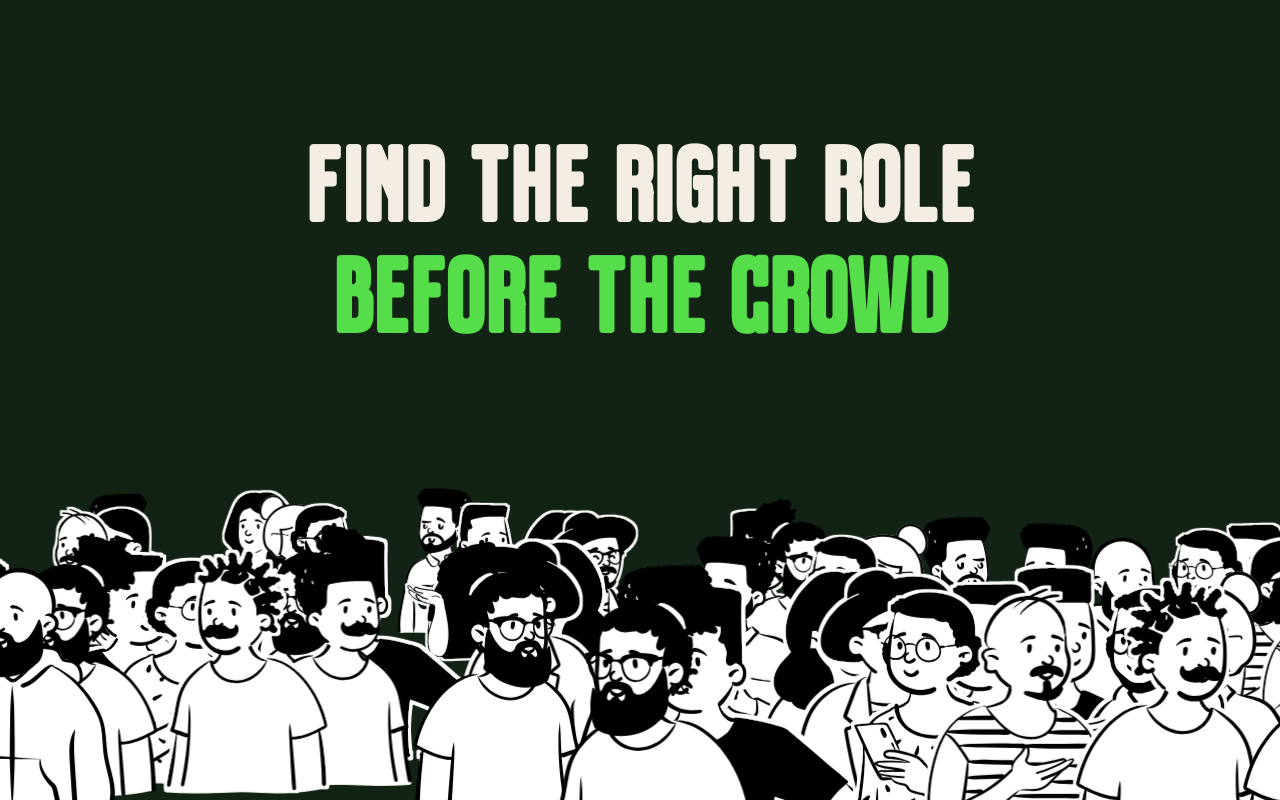
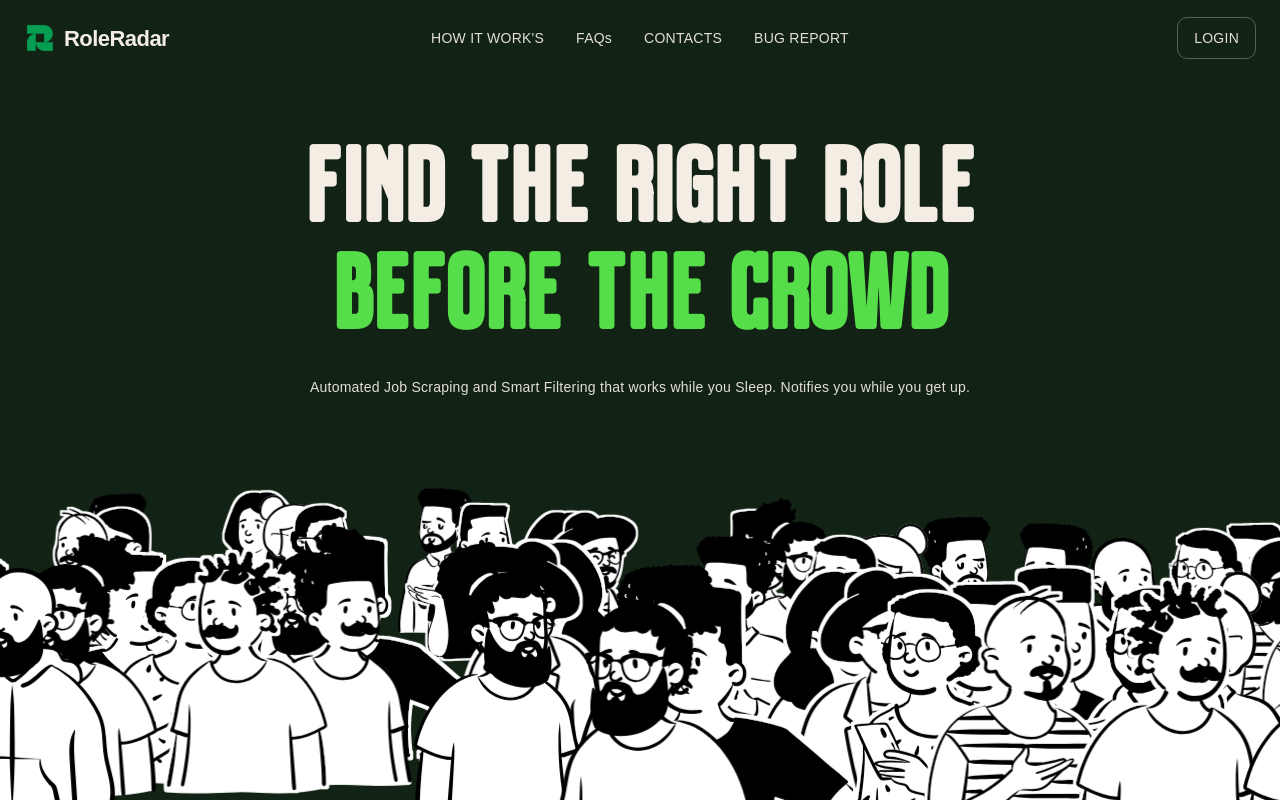
Before and after one commit to uzicodes/Role-Radar, a Next.js app: page / in a window 1280 px wide. Built offline with nearby package versions, Linux system fonts and the light colour scheme.

Commit message:
feat(nav): navbar added on the landing page with nav-links.

```diff
--- a/src/components/landing-page/hero/HeroSection.tsx
+++ b/src/components/landing-page/hero/HeroSection.tsx
@@ -1,8 +1,10 @@
 import WalkingCrowd from "./WalkingCrowd";
+import Navbar from "./navbar";
 
 export default function HeroSection() {
   return (
     <main className="relative isolate min-h-screen w-full overflow-hidden bg-[#122315]">
+      <Navbar />
       <section
         aria-labelledby="hero-heading"
         className="relative z-10 mx-auto flex min-h-screen w-full max-w-6xl flex-col items-center px-6 pt-[18vh] text-center"
@@ -12,10 +14,24 @@ export default function HeroSection() {
           id="hero-heading"
         >
           <span className="block text-[#F3EDE4]">Find the right role</span>
-          <span className="mt-2 block text-[#55DD4A]">
+          <span className="mt-1 block text-[#55DD4A]">
             before the crowd
           </span>
         </h1>
+        <p
+          className="mt-6 max-w-4xl text-center"
+          style={{
+            color: "#e3ded9",
+            fontFamily: "Graphik, sans-serif",
+            fontSize: "14px",
+            fontWeight: 500,
+            letterSpacing: "0.25px",
+            lineHeight: "20px",
+          }}
+        >
+          Automated Job Scraping and Smart Filtering that works while you Sleep. Notifies you while you get up.
+
+        </p>
       </section>
       <WalkingCrowd />
     </main>
--- a/src/components/landing-page/hero/PromptComposer.tsx
+++ /dev/null
@@ -1,189 +0,0 @@
-"use client";
-
-import { useEffect, useRef, useState, type FormEvent, type MouseEvent } from "react";
-import { usePrefersReducedMotion } from "./usePrefersReducedMotion";
-
-const PROMPT_WORDS = [
-  "checkout",
-  "landing page",
-  "mobile flow",
-  "design system",
-  "pricing page",
-  "dashboard",
-];
-
-type PromptComposerProps = {
-  onStartDesign?: (prompt: string) => void;
-};
-
-function ArrowIcon({ className = "" }: { className?: string }) {
-  return (
-    <svg
-      aria-hidden="true"
-      className={className}
-      fill="none"
-      viewBox="0 0 20 20"
-    >
-      <path
-        d="M3.75 10h12.5m-5-5 5 5-5 5"
-        stroke="currentColor"
-        strokeLinecap="round"
-        strokeLinejoin="round"
-        strokeWidth="1.7"
-      />
-    </svg>
-  );
-}
-
-export default function PromptComposer({
-  onStartDesign,
-}: PromptComposerProps) {
-  const [prompt, setPrompt] = useState("");
-  const [displayWord, setDisplayWord] = useState(PROMPT_WORDS[0]);
-  const [hasInteracted, setHasInteracted] = useState(false);
-  const inputRef = useRef<HTMLInputElement | null>(null);
-  const prefersReducedMotion = usePrefersReducedMotion();
-
-  useEffect(() => {
-    if (prefersReducedMotion || hasInteracted) {
-      return;
-    }
-
-    let wordIndex = 0;
-    let characterCount = PROMPT_WORDS[0].length;
-    let deleting = true;
-    let timeout: ReturnType<typeof setTimeout>;
-
-    const tick = () => {
-      const currentWord = PROMPT_WORDS[wordIndex];
-
-      if (deleting) {
-        characterCount -= 1;
-        setDisplayWord(currentWord.slice(0, characterCount));
-
-        if (characterCount === 0) {
-          deleting = false;
-          wordIndex = (wordIndex + 1) % PROMPT_WORDS.length;
-          timeout = setTimeout(tick, 220);
-          return;
-        }
-
-        timeout = setTimeout(tick, 34);
-        return;
-      }
-
-      const nextWord = PROMPT_WORDS[wordIndex];
-      characterCount += 1;
-      setDisplayWord(nextWord.slice(0, characterCount));
-
-      if (characterCount === nextWord.length) {
-        deleting = true;
-        timeout = setTimeout(tick, 1050);
-        return;
-      }
-
-      timeout = setTimeout(tick, 70);
-    };
-
-    timeout = setTimeout(tick, 1200);
-    return () => clearTimeout(timeout);
-  }, [hasInteracted, prefersReducedMotion]);
-
-  const handleSubmit = (event: FormEvent<HTMLFormElement>) => {
-    event.preventDefault();
-    const trimmedPrompt = prompt.trim();
-    if (trimmedPrompt) {
-      onStartDesign?.(trimmedPrompt);
-    }
-  };
-
-  const handleComposerClick = (event: MouseEvent<HTMLFormElement>) => {
-    if (
-      event.target instanceof Element &&
-      event.target.closest("button")
-    ) {
-      return;
-    }
-
-    inputRef.current?.focus();
-  };
-
-  return (
-    <section
-      aria-labelledby="composer-heading"
-      className="floo-composer-vignette relative mx-auto mt-[34px] w-full max-w-[640px] px-1"
-      id="composer"
-      aria-describedby="composer-description"
-    >
-      <span
-        aria-hidden="true"
-        className="absolute -top-6"
-        id="how-it-works"
-      />
-      <h2
-        className="floo-rise font-caveat text-[34px] font-bold leading-[1.25] text-white"
-        id="composer-heading"
-        style={{ animationDelay: "450ms" }}
-      >
-        Open a canvas. Invite your agents.
-      </h2>
-      <p
-        className="floo-rise mt-2 mb-4 text-[15px] leading-[22.5px] text-[#99A1AF]"
-        id="composer-description"
-        style={{ animationDelay: "530ms" }}
-      >
-        Bring Claude Code, Codex or Cursor, or run the Floo Agent on your own
-        key.
-      </p>
-
-      <div
-        className="floo-composer-border rounded-[17px] p-px shadow-[0_30px_60px_-20px_rgba(0,0,0,0.95)]"
-        style={{ animationDelay: "610ms" }}
-      >
-        <form
-          aria-label="Design prompt"
-          className="flex items-center gap-3 rounded-[16px] bg-[#121215] p-2.5 pl-[18px] sm:p-3 sm:pl-[18px]"
-          onClick={handleComposerClick}
-          onSubmit={handleSubmit}
-        >
-          <div className="relative h-[42px] min-w-0 flex-1">
-            {!hasInteracted && prompt.length === 0 && (
-              <span
-                aria-hidden="true"
-                className="pointer-events-none absolute inset-0 flex items-center overflow-hidden whitespace-nowrap text-[14px] text-[#8E8E98] sm:text-[16px]"
-              >
-                Let’s design a{" "}
-                <strong className="ml-1 font-bold text-white">
-                  {displayWord}
-                </strong>
-                <span className="floo-caret ml-1 inline-block h-[19px] w-0.5 shrink-0 bg-[#A4F002]" />
-              </span>
-            )}
-            <input
-              aria-label="What would you like to design?"
-              autoComplete="off"
-              className={`relative z-[1] h-full w-full min-w-0 bg-transparent text-[14px] outline-none placeholder:text-[#8E8E98] sm:text-[16px] ${
-                !hasInteracted && prompt.length === 0
-                  ? "text-transparent caret-transparent"
-                  : "text-white caret-[#A4F002]"
-              }`}
-              onChange={(event) => setPrompt(event.currentTarget.value)}
-              onFocus={() => setHasInteracted(true)}
-              placeholder={hasInteracted ? "Describe your design..." : ""}
-              ref={inputRef}
-              spellCheck={false}
-              value={prompt}
-            />
-          </div>
-          <button
-            className="inline-flex h-[42px] shrink-0 items-center gap-2 rounded-[10px] bg-white px-[14px] text-[14px] font-semibold text-black transition-colors hover:bg-[#E5E7EB] sm:px-[18px] sm:text-[15px]"
-            type="submit"
-          >
-            Start
-            <ArrowIcon className="h-[18px] w-[18px]" />
-          </button>
-        </form>
-      </div>
-    </section>
-  );
-}
--- /dev/null
+++ b/src/components/landing-page/hero/navbar.tsx
@@ -0,0 +1,68 @@
+import Image from "next/image";
+import Link from "next/link";
+
+const navigationLinks = [
+  { href: "#how-it-works", label: "HOW IT WORK'S" },
+  { href: "#faqs", label: "FAQs" },
+  { href: "#contacts", label: "CONTACTS" },
+  { href: "#bugs", label: "BUG REPORT" },
+];
+
+const navigationTextStyle = {
+  fontFamily: "Graphik, sans-serif",
+  fontSize: "14px",
+  fontWeight: 500,
+  lineHeight: "20px",
+  letterSpacing: "0.25px",
+  color: "#e3ded9",
+};
+
+export default function Navbar() {
+  return (
+    <header className="absolute inset-x-0 top-0 z-20 bg-[#122315]">
+      <nav
+        aria-label="Main navigation"
+        className="relative mx-auto flex h-[76px] w-full max-w-[1440px] items-center justify-between px-6"
+      >
+        <Link
+          aria-label="RoleRadar home"
+          className="flex items-center gap-2 text-[22px] font-bold tracking-tight text-[#F3EDE4]"
+          href="/"
+        >
+          <Image
+            alt=""
+            aria-hidden="true"
+            className="h-8 w-8 object-contain"
+            height={32}
+            src="/logo.webp"
+            width={32}
+          />
+          <span>RoleRadar</span>
+        </Link>
+
+        <div className="absolute left-1/2 hidden -translate-x-1/2 items-center gap-8 md:flex">
+          {navigationLinks.map(({ href, label }) => (
+            <Link
+              className="transition-opacity hover:opacity-75 focus-visible:outline-2 focus-visible:outline-offset-4 focus-visible:outline-[#55DD4A]"
+              href={href}
+              key={label}
+              style={navigationTextStyle}
+            >
+              {label}
+            </Link>
+          ))}
+        </div>
+
+        <div className="ml-auto flex items-center gap-3">
+          <Link
+            className="inline-flex h-[42px] items-center justify-center rounded-[10px] border border-[#566053] px-4 transition-colors hover:bg-white/5 focus-visible:outline-2 focus-visible:outline-offset-2 focus-visible:outline-[#55DD4A]"
+            href="/sign-in"
+            style={navigationTextStyle}
+          >
+            LOGIN
+          </Link>
+        </div>
+      </nav>
+    </header>
+  );
+}
```
